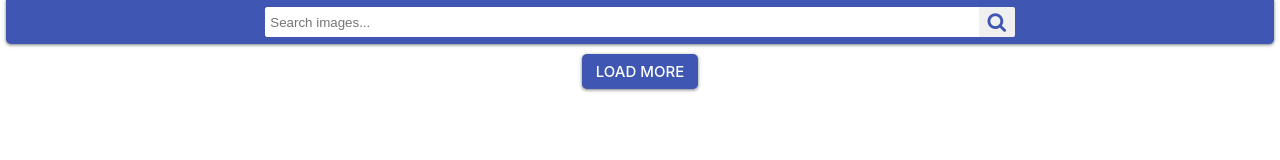
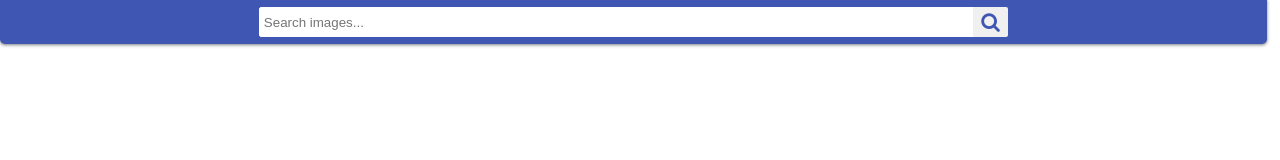
Before and after one commit to yabr87/goit-js-hw-11, a website built with Parcel: page src/index.html in a window 1280 px wide. Built offline with nearby package versions, Linux system fonts and the light colour scheme.

Commit message:
start fix

```diff
--- a/src/css/styles.css
+++ b/src/css/styles.scss
@@ -10,6 +10,8 @@ body {
   margin: 0;
   color: #212121;
   line-height: 1.5;
+  padding-top: 44px;
+  padding-bottom: 44px;
 }
 
 .search {
@@ -53,7 +55,11 @@ body {
 }
 
 .header {
+  position: fixed;
+  top: 0;
+  left: 0;
   width: 99%;
+
   border-radius: 0px 0 5px 5px;
   background-color: #3f56b3;
   padding: 4px;
@@ -113,3 +119,5 @@ ul {
   visibility: hidden;
   pointer-events: none;
 }
+
+// _______________________________________
--- a/src/index.html
+++ b/src/index.html
@@ -9,20 +9,26 @@
       rel="stylesheet"
       href="https://cdnjs.cloudflare.com/ajax/libs/font-awesome/4.7.0/css/font-awesome.min.css"
     />
-
   </head>
   <body>
     <header class="header">
       <div class="wrap">
         <div class="search">
-        <input type="text" class="search-term" placeholder="Search images..." />
+          <input
+            type="text"
+            class="search-term"
+            placeholder="Search images..."
+          />
           <button type="submit" class="search-button">
             <i class="fa fa-search"></i>
           </button>
+        </div>
+      </div>
     </header>
+
     <ul class="content-list"></ul>
 
-   <button type="button" class="load-button">Load more</button>
+    <button type="button" class="load-button is-hidden">Load more</button>
 
     <script src="index.js" type="module"></script>
   </body>
--- a/src/index.js
+++ b/src/index.js
@@ -1,3 +1,3 @@
-import './css/styles.css';
+import './css/styles.scss';
 
 const DEBOUNCE_DELAY = 300;
```
Lines whose indentation alone changed are shown as unchanged.
